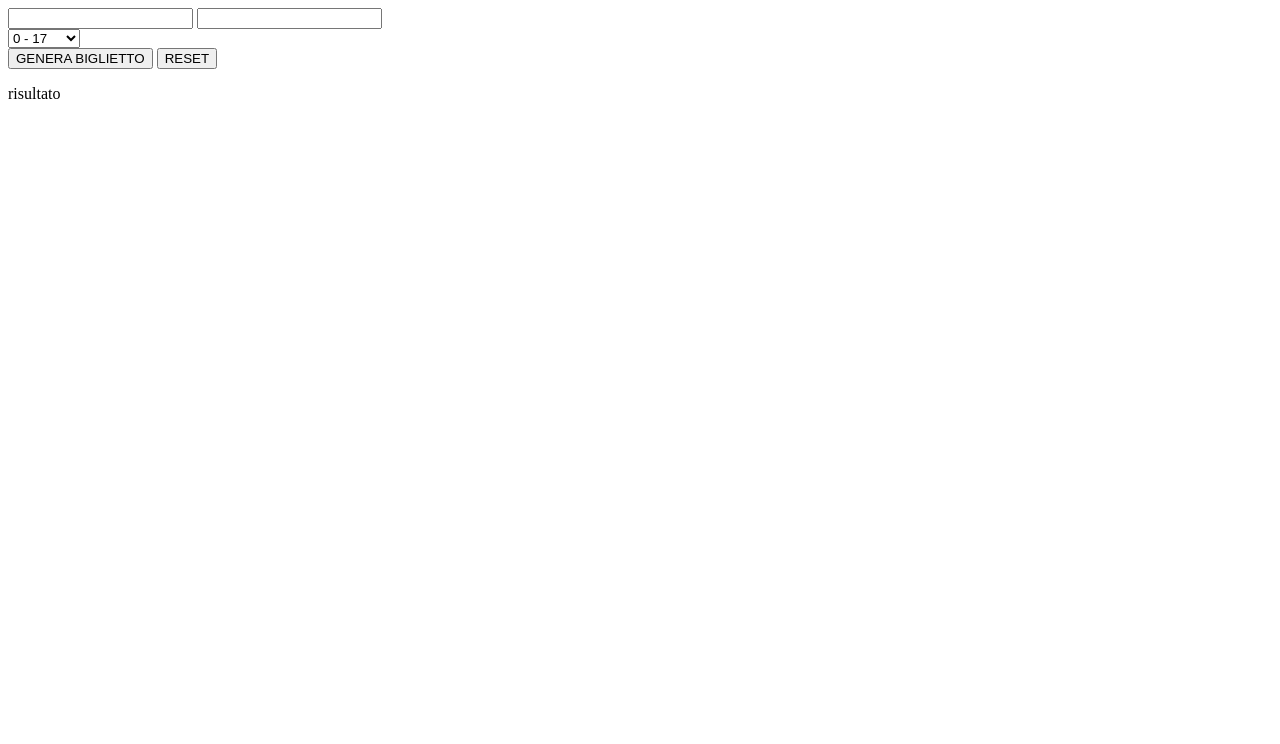
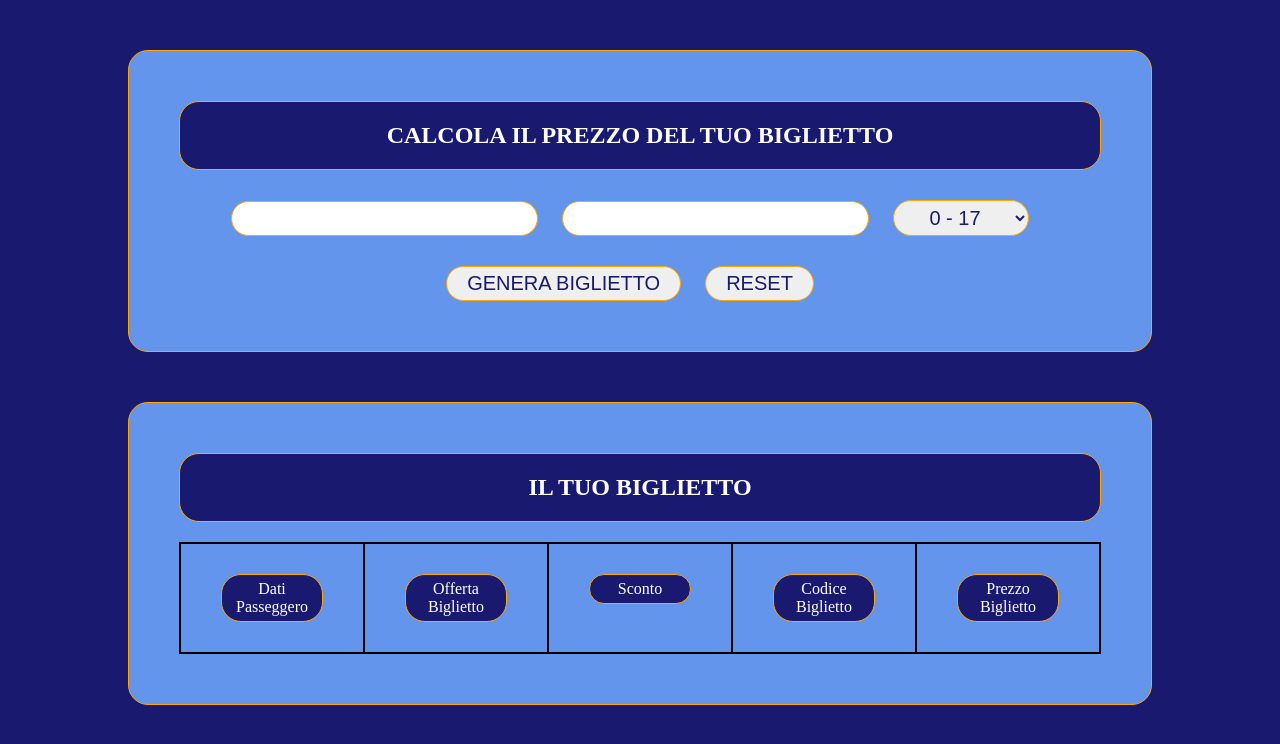
Before and after one commit to Matteo-Sarrecchia/js-biglietto-treno-form, a plain HTML site: page index.html in a window 1280 px wide. Drawn offline with Linux system fonts and the light colour scheme.

Commit message:
struttura css

```diff
--- a/css/style.css
+++ b/css/style.css
@@ -0,0 +1,64 @@
+*{
+    margin: 0;
+    padding: 0;
+    box-sizing: border-box;
+}
+
+body{
+    background-color: midnightblue;
+}
+
+.container, .container-risultato{
+    width: 80%;
+    margin: 50px auto;
+    border: 1px solid rgb(255, 166, 0);
+    border-radius: 20px;
+    background-color: cornflowerblue;
+    text-align: center;
+    padding: 50px;
+}
+
+h2{
+    padding: 20px;
+    background-color: midnightblue;
+    border: 1px solid rgb(255, 166, 0);
+    border-radius: 20px;
+    color: white;
+    margin-bottom: 20px;
+}
+
+.option-row{
+    margin: 30px;
+}
+
+.option-row input, #età, #button-genera, #button-reset{
+    margin-right: 20px;
+    font-size: 20px;
+    border-radius: 20px;
+    padding: 5px 20px;
+    text-align: center;
+    color: midnightblue;
+    border: 1px solid rgb(255, 166, 0);
+}
+
+.biglietto{
+    border: 1px solid black;
+    min-height: 50px;
+    display: flex;
+}
+
+.col{
+    border: 1px solid black;
+    min-height: 50px;
+    width: 20%;
+    padding: 20px;
+}
+
+.col div{
+    margin: 10px 20px;
+    background-color: midnightblue;
+    border: 1px solid rgb(255, 166, 0);
+    border-radius: 20px;
+    padding: 5px;
+    color: white;
+}
--- a/index.html
+++ b/index.html
@@ -4,34 +4,105 @@
     <meta charset="UTF-8">
     <meta http-equiv="X-UA-Compatible" content="IE=edge">
     <meta name="viewport" content="width=device-width, initial-scale=1.0">
+    <link rel="stylesheet" href="css/style.css">
     <title>Biglietto Treno</title>
 </head>
 <body>
 
-    <div class="form-id">
+    <div class="container">
+
+        <h2>CALCOLA IL PREZZO DEL TUO BIGLIETTO</h2>
+
+        <form action="" id="form-dati">
+
+            <div class="option-row">
+
                 <input type="text" id="nomeUser">
 
                 <input type="number" name="kmDaPercorrere" id="km">
 
-        <form action="">
                 <select name="età" id="età">
                     <option value="1">0 - 17</option>
                     <option value="25">18 - 64</option>
                     <option value="70">65 - 90+</option>
                 </select>
 
-        </form>
+            </div>
 
 
+            <div class="button-row">
                 <input type="button" value="GENERA BIGLIETTO" id="button-genera">
 
                 <input type="button" value="RESET" id="button-reset">
+            </div>
+
+
+        </form>
 
     </div>
 
-    <p id="mio-id">
-        risultato
-    </p>
+    <div class="container-risultato">
+
+        <h2>IL TUO BIGLIETTO</h2>
+
+        <div class="biglietto">
+
+            <!-- colonna nome -->
+            <div class="col">
+                <div>
+                    Dati Passeggero
+                </div>
+
+                <p id="nomePass"></p>
+
+            </div>
+
+            <!-- colonna offerta -->
+            <div class="col">
+                <div>
+                    Offerta Biglietto
+                </div>
+
+                <p id="offerta"></p>
+
+            </div>
+
+            <!-- colonna sconto -->
+            <div class="col">
+                <div>
+                    Sconto
+                </div>
+
+                <p id="sconto"></p>
+
+            </div>
+
+            <!-- colonna codice  -->
+            <div class="col">
+
+                <div>
+                    Codice Biglietto
+                </div>
+
+                <p id="codiceBiglietto"></p>
+
+            </div>
+
+            <!-- colonna prezzo biglietto -->
+            <div class="col">
+
+                <div>
+                    Prezzo Biglietto
+                </div>
+
+                <p id="prezzo-biglietto"></p>
+
+            </div>
+
+        </div>
+
+    </div>
+
 
     <script type="text/javascript" src="js/main.js"></script>
 </body>
--- a/js/main.js
+++ b/js/main.js
@@ -16,15 +16,12 @@ buttonGenera.addEventListener('click',
 
        // calcolo prezzo biglietto (prezzoBase) (0.21€ prezzo X1 Km)
         let prezzoBase = kmPercorrere * 0.21;
-        console.log(prezzoBase);
 
         // sconto del 20% per i minorenni
         let prezzoMinorenni = prezzoBase - (prezzoBase * 0.2);
-        console.log("Prezzo minorenni = ", prezzoMinorenni);
 
         // del 40% per gli over 65
         let prezzoOver65 = prezzoBase - (prezzoBase * 0.4);
-        console.log("Prezzo over65 = ", prezzoOver65)
 
 
         if (eta < 18){ // se è minorenne
@@ -35,13 +32,18 @@ buttonGenera.addEventListener('click',
             messaggio = prezzoBase;
         }
 
-        //output
-        document.getElementById("mio-id").innerHTML = "Il prezzo del tuo biglietto è " + messaggio.toFixed(2) + "€";
+        // output nome passeggero
+        document.getElementById("nomePass").innerHTML = nomePasseggero;
+
+        //output prezzo biglietto
+        document.getElementById("prezzo-biglietto").innerHTML = messaggio.toFixed(2) + "€";
+
+        console.log(messaggio);
     }
 );
 
 buttonReset.addEventListener('click',
     function(){
-        document.getElementById("form-id").reset();
+        document.getElementById("form-dati").reset();
     }
 );
```
Lines whose indentation alone changed are shown as unchanged.
